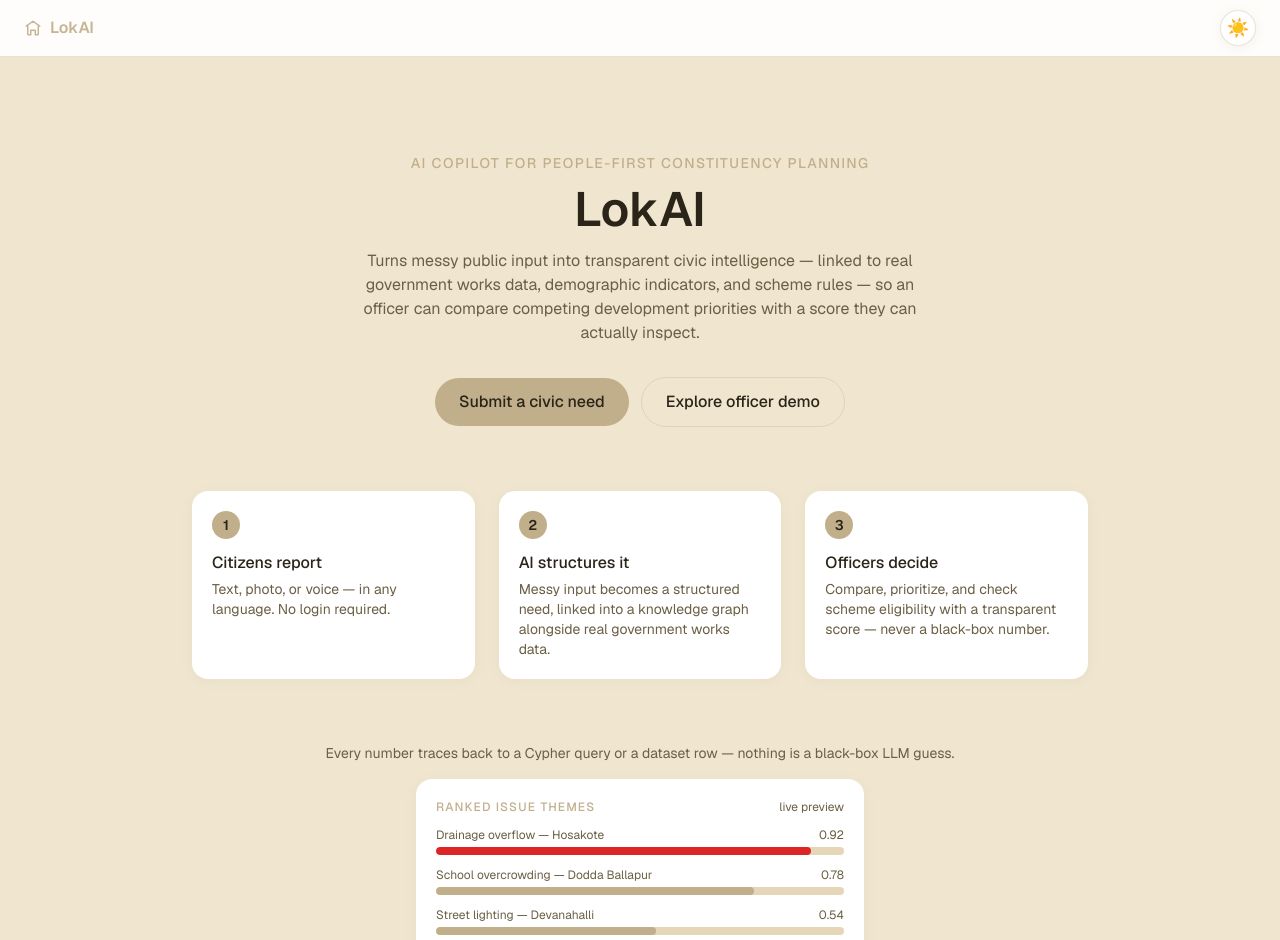
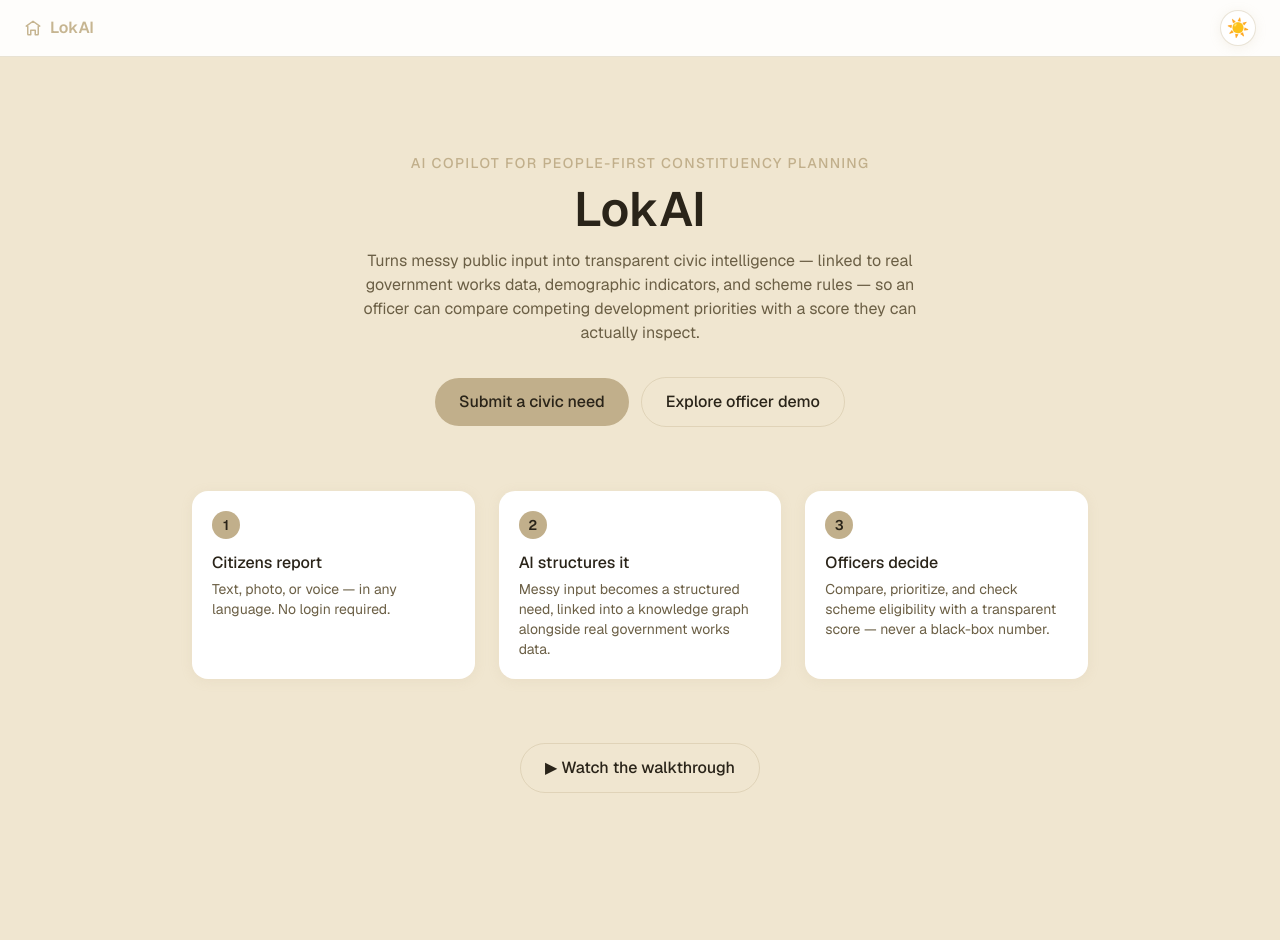
Before and after one commit to Fazil-24/lokAI, a Next.js app: page / in a window 1280 px wide. Shown: the top 940 px of the page. After the commit the page ends 889 px from the top, so only its background shows below. Built offline with nearby package versions, Linux system fonts and the light colour scheme.

Commit message:
Replace dashboard teaser and tagline with a video walkthrough button on landing page

```diff
--- a/app/components/DashboardTeaser.tsx
+++ /dev/null
@@ -1,46 +0,0 @@
-"use client";
-
-import { motion } from "framer-motion";
-
-const ROWS = [
-  { name: "Drainage overflow — Hosakote", score: 0.92, color: "#dc2626" },
-  { name: "School overcrowding — Dodda Ballapur", score: 0.78, color: "var(--accent)" },
-  { name: "Street lighting — Devanahalli", score: 0.54, color: "var(--accent)" },
-];
-
-export function DashboardTeaser() {
-  return (
-    <div className="w-full max-w-md rounded-2xl bg-bg-elevated p-5 shadow-[var(--shadow-elevated)]">
-      <div className="mb-3 flex items-center justify-between">
-        <p className="text-xs font-medium uppercase tracking-widest text-accent">
-          Ranked issue themes
-        </p>
-        <span className="text-xs text-text-secondary">live preview</span>
-      </div>
-      <div className="space-y-3">
-        {ROWS.map((row, i) => (
-          <motion.div
-            key={row.name}
-            initial={{ opacity: 0, x: -12 }}
-            animate={{ opacity: 1, x: 0 }}
-            transition={{ delay: 0.15 * i, duration: 0.4 }}
-          >
-            <div className="flex justify-between text-xs text-text-secondary">
-              <span>{row.name}</span>
-              <span>{row.score.toFixed(2)}</span>
-            </div>
-            <div className="mt-1 h-2 w-full overflow-hidden rounded-full bg-bg-secondary">
-              <motion.div
-                initial={{ width: 0 }}
-                animate={{ width: `${row.score * 100}%` }}
-                transition={{ delay: 0.15 * i + 0.2, duration: 0.6, ease: "easeOut" }}
-                className="h-full rounded-full"
-                style={{ backgroundColor: row.color }}
-              />
-            </div>
-          </motion.div>
-        ))}
-      </div>
-    </div>
-  );
-}
--- a/app/page.tsx
+++ b/app/page.tsx
@@ -1,5 +1,7 @@
 import Link from "next/link";
-import { DashboardTeaser } from "@/app/components/DashboardTeaser";
+
+/** Set this once the demo video is recorded and uploaded (e.g. a YouTube/Drive/GitHub link). */
+const DEMO_VIDEO_URL = "#";
 
 const STEPS = [
   {
@@ -60,12 +62,15 @@ export default function Home() {
         ))}
       </div>
 
-      <div className="mt-16 flex w-full max-w-4xl flex-col items-center gap-4">
-        <p className="text-sm text-text-secondary">
-          Every number traces back to a Cypher query or a dataset row — nothing is a black-box LLM
-          guess.
-        </p>
-        <DashboardTeaser />
+      <div className="mt-16">
+        <a
+          href={DEMO_VIDEO_URL}
+          target="_blank"
+          rel="noopener noreferrer"
+          className="inline-flex items-center gap-2 rounded-full border border-[var(--border)] px-6 py-3 font-medium text-text-primary transition-colors hover:bg-bg-secondary"
+        >
+          ▶ Watch the walkthrough
+        </a>
       </div>
     </main>
   );
```
